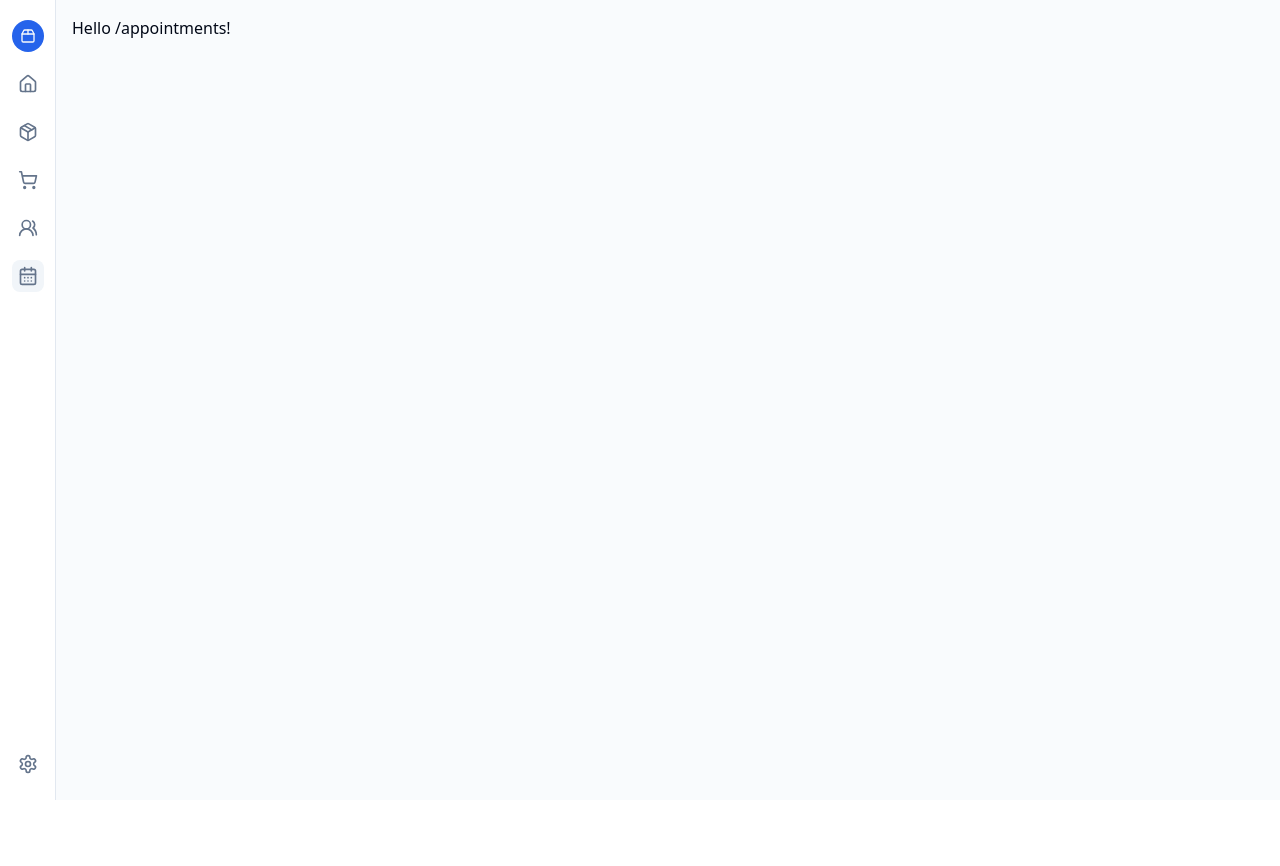
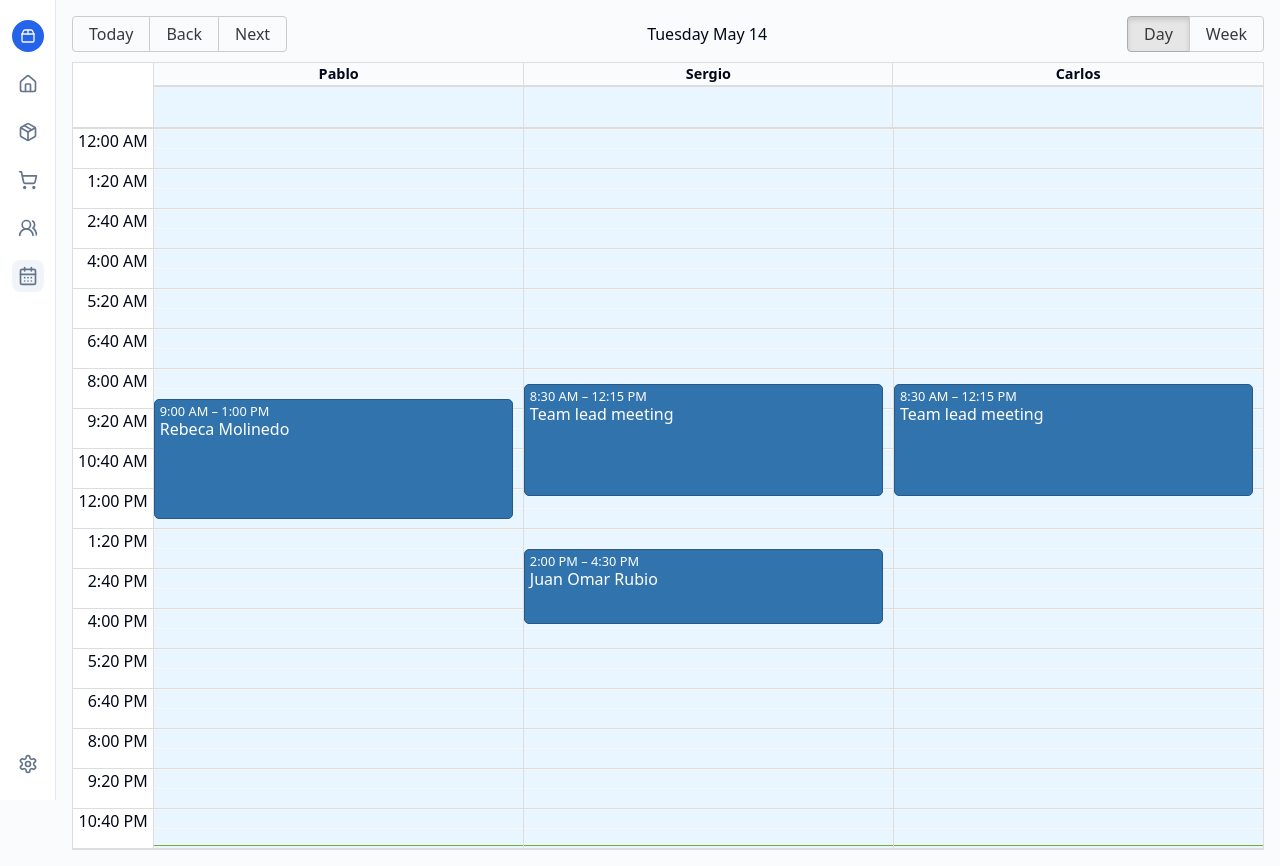
Before and after one commit to javierLaris35/barber-app, a React (Vite) app: page /appointments in a window 1280 px wide. Before the commit the page ends 800 px from the top, so only its background shows below. Built offline with nearby package versions, Linux system fonts and the light colour scheme.

Commit message:
changes merged from laris-develop and develop

```diff
--- a/package.json
+++ b/package.json
@@ -24,8 +24,10 @@
     "axios": "^1.6.8",
     "class-variance-authority": "^0.7.0",
     "clsx": "^2.1.1",
+    "dayjs": "^1.11.11",
     "lucide-react": "^0.378.0",
     "react": "^18.2.0",
+    "react-big-calendar": "^1.12.2",
     "react-dom": "^18.2.0",
     "tailwind-merge": "^2.3.0",
     "tailwindcss-animate": "^1.0.7"
@@ -35,6 +37,7 @@
     "@tanstack/router-vite-plugin": "^1.31.18",
     "@types/node": "^20.12.11",
     "@types/react": "^18.2.66",
+    "@types/react-big-calendar": "^1.8.9",
     "@types/react-dom": "^18.2.22",
     "@typescript-eslint/eslint-plugin": "^7.2.0",
     "@typescript-eslint/parser": "^7.2.0",
@@ -44,6 +47,7 @@
     "eslint-plugin-react-hooks": "^4.6.0",
     "eslint-plugin-react-refresh": "^0.4.6",
     "postcss": "^8.4.38",
+    "sass": "^1.77.1",
     "tailwindcss": "^3.4.3",
     "typescript": "^5.2.2",
     "vite": "^5.2.0"
--- a/src/App.css
+++ b/src/App.css
@@ -1,39 +1 @@
-#root {
-
-}
-
-.logo {
-  height: 6em;
-  padding: 1.5em;
-  will-change: filter;
-  transition: filter 300ms;
-}
-.logo:hover {
-  filter: drop-shadow(0 0 2em #646cffaa);
-}
-.logo.react:hover {
-  filter: drop-shadow(0 0 2em #61dafbaa);
-}
-
-@keyframes logo-spin {
-  from {
-    transform: rotate(0deg);
-  }
-  to {
-    transform: rotate(360deg);
-  }
-}
-
-@media (prefers-reduced-motion: no-preference) {
-  a:nth-of-type(2) .logo {
-    animation: logo-spin infinite 20s linear;
-  }
-}
-
-.card {
-  padding: 2em;
-}
-
-.read-the-docs {
-  color: #888;
-}
+@import 'react-big-calendar/lib/sass/styles.scss';
--- /dev/null
+++ b/src/components/ResouceTimeline.tsx
@@ -0,0 +1,70 @@
+import { useMemo } from 'react'
+import {Calendar, Views, DateLocalizer } from 'react-big-calendar'
+
+
+const events = [
+    {
+        id: 0,
+        title: 'Rebeca Molinedo',
+        start: new Date(2024, 4, 14, 9, 0, 0),
+        end: new Date(2024, 4, 14, 13, 0, 0),
+        resourceId: 1,
+    },
+    {
+        id: 1,
+        title: 'Juan Omar Rubio',
+        allDay: false,
+        start: new Date(2024, 4, 14, 14, 0, 0),
+        end: new Date(2024, 4, 14, 16, 30, 0),
+        resourceId: 2,
+    },
+    {
+        id: 2,
+        title: 'Team lead meeting',
+        start: new Date(2024, 4, 14, 8, 30, 0),
+        end: new Date(2024, 4, 14, 12, 15, 0),
+        resourceId: [2, 3],
+    },
+    {
+        id: 11,
+        title: 'Birthday Party',
+        start: new Date(2024, 4, 14, 7, 0, 0),
+        end: new Date(2024, 4, 14, 10, 45, 0),
+        resourceId: 4,
+    },
+]
+
+const resourceMap = [
+    { barberId: 1, barberName: 'Pablo' },
+    { barberId: 2, barberName: 'Sergio' },
+    { barberId: 3, barberName: 'Carlos' },
+]
+
+export function ResourceTimeline({ localizer }: { localizer: DateLocalizer }) {
+    const { defaultDate, views }: { defaultDate: Date; views: string[] } = useMemo(
+        () => ({
+            defaultDate: new Date(2024, 4, 14),
+            views: ['day', 'week'],
+        }),
+        []
+    )
+
+    return (
+        <>
+
+            <Calendar
+                defaultDate={defaultDate}
+                defaultView={Views.DAY}
+                className="max-w-[100%]"
+                events={events}
+                localizer={localizer}
+                resourceIdAccessor="barberId"
+                resources={resourceMap}
+                resourceTitleAccessor="barberName"
+                step={40}
+
+                views={views}
+            />
+        </>
+    )
+}
--- a/src/routes/appointments.lazy.tsx
+++ b/src/routes/appointments.lazy.tsx
@@ -1,5 +1,19 @@
-import { createLazyFileRoute } from '@tanstack/react-router'
+import {createLazyFileRoute} from '@tanstack/react-router'
+import {ResourceTimeline} from "@/components/ResouceTimeline.tsx";
+import {dayjsLocalizer} from "react-big-calendar";
+import dayjs from 'dayjs';
 
 export const Route = createLazyFileRoute('/appointments')({
-  component: () => <div>Hello /appointments!</div>
+    component:  Appointments
 })
+
+function Appointments() {
+
+    const localizer = dayjsLocalizer(dayjs);
+
+    return (
+        <>
+            <ResourceTimeline localizer={localizer}/>
+        </>
+    )
+}
```
Also changed, not shown: 1 other file (tests, documents, lock files or other folders).
